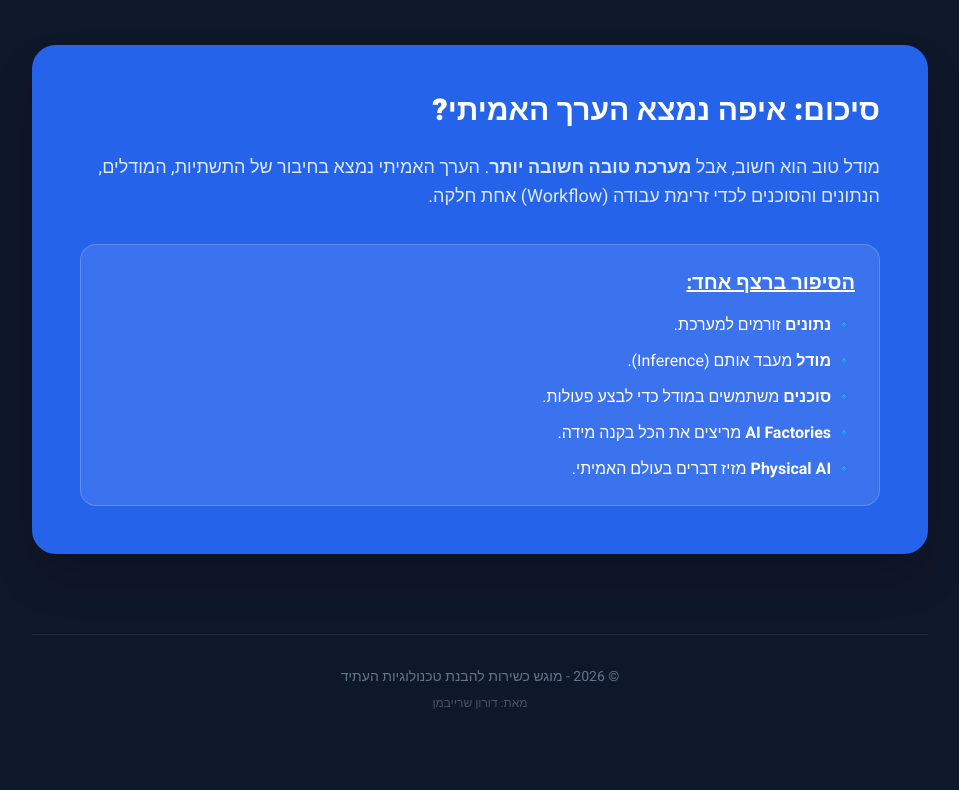
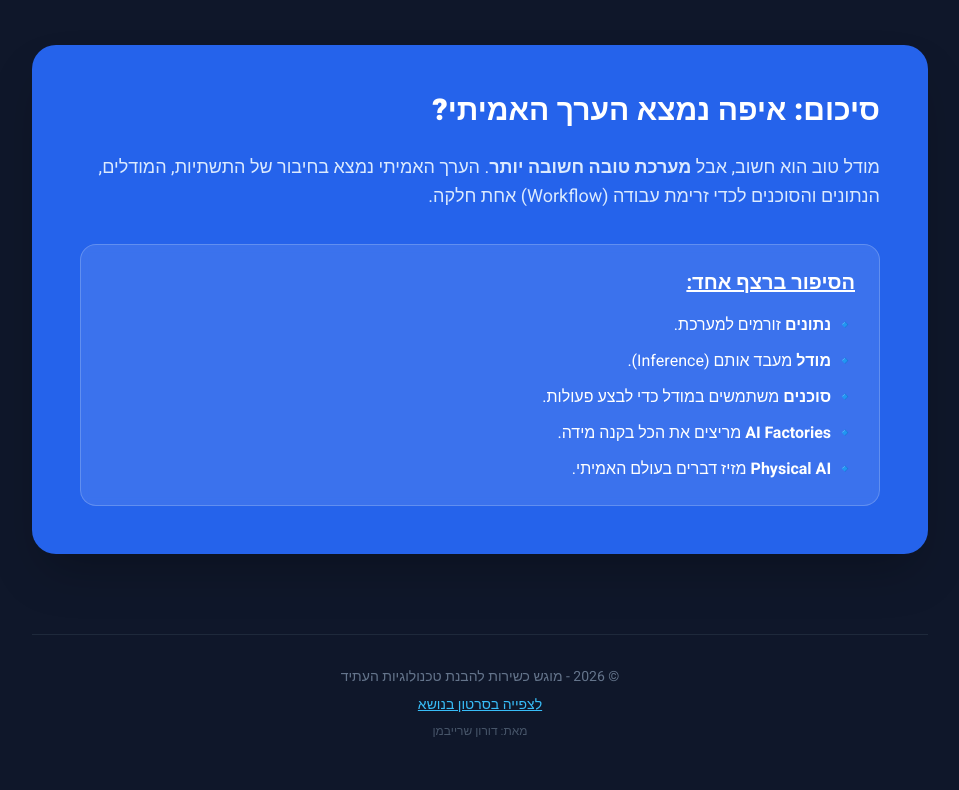
Before and after one commit to Doronsh170/Understanding-the-World-of-AI, a plain HTML site: page index.html in a window 1280 px wide. Shown: the part 2803-3593 px from the top of the page, without its empty margins (160-1119 px from the left). Drawn offline with nearby package versions, Linux system fonts and the light colour scheme.

Commit message:
Update index.html

```diff
--- a/index.html
+++ b/index.html
@@ -223,6 +223,7 @@
 
     <footer class="text-center text-slate-500 pb-12 text-sm border-t border-slate-800 pt-8 max-w-4xl mx-auto">
         <p class="mb-2">© 2026 - מוגש כשירות להבנת טכנולוגיות העתיד</p>
+        <p class="mb-2"><a href="https://youtu.be/u1PoFVq87OQ?si=eFHpRAy9p3Lfziud" target="_blank" rel="noopener noreferrer" class="text-sky-400 hover:text-sky-300 underline">לצפייה בסרטון בנושא</a></p>
         <p class="text-xs text-slate-600">מאת: דורון שרייבמן</p>
     </footer>
 
```
